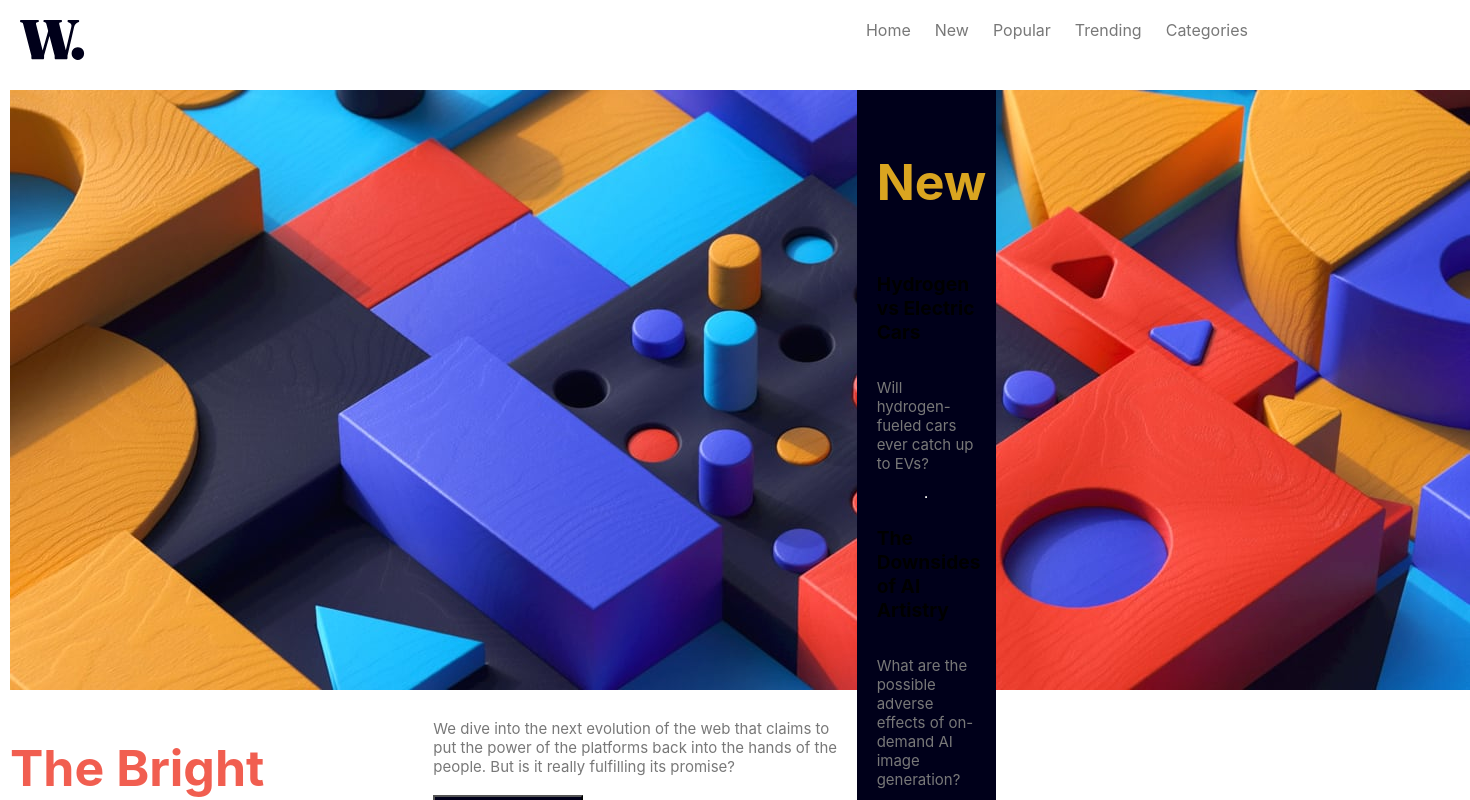
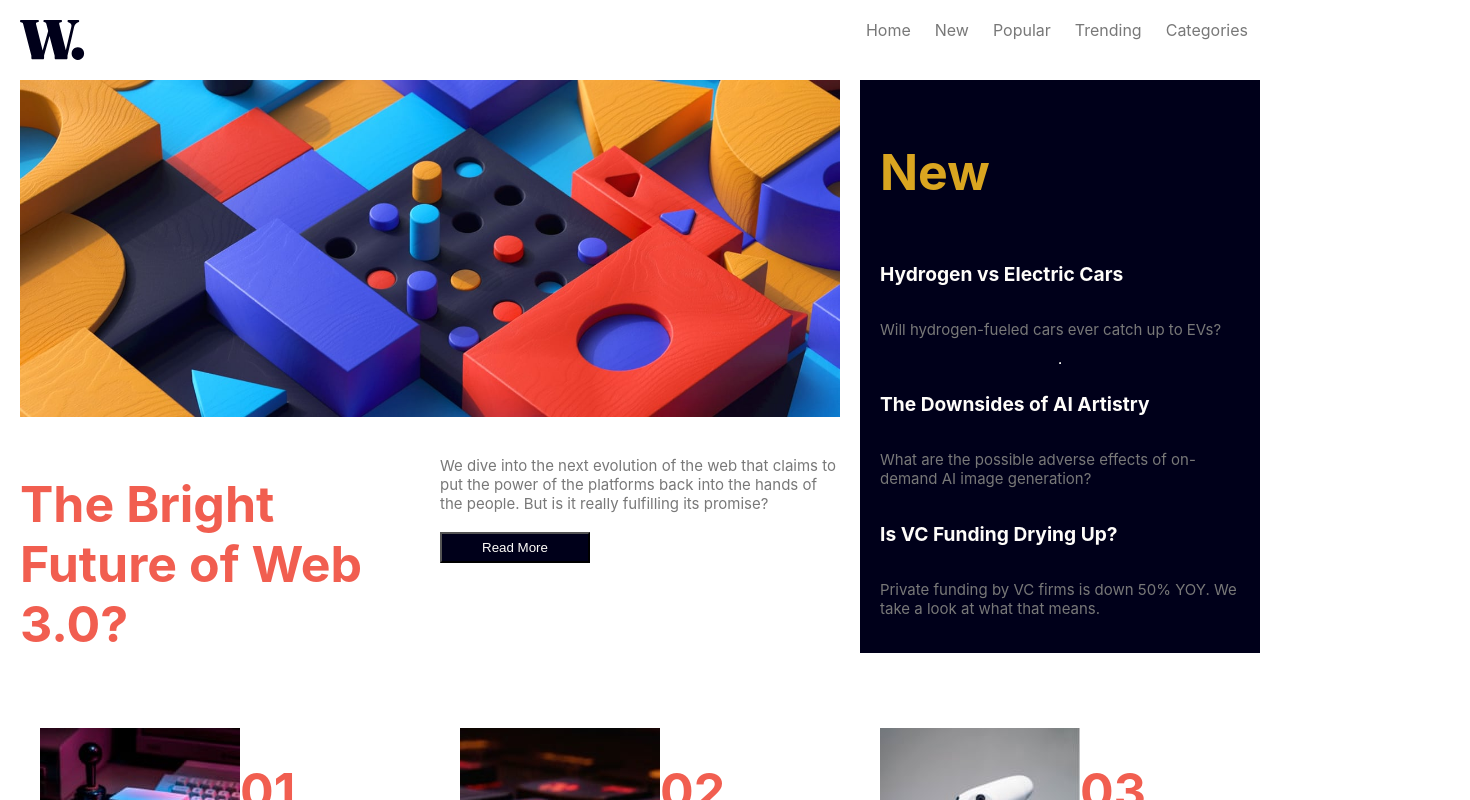
Before and after one commit to taphead/test-react-app, a React (Create React App) app: page / in a window 1280 px wide. Shown: the top 800 px of the page, 1470 px wide, since content can reach past the window. Built offline with nearby package versions, Linux system fonts and the light colour scheme.

Commit message:
css fixes

```diff
--- a/src/App.css
+++ b/src/App.css
@@ -1,10 +1,9 @@
 .grid-container {
   display: grid;
   grid-template-columns: 1fr 1fr 1fr;
-  grid-template-rows: 1fr 1fr 1fr;
-  gap: 10px;
-  height: 100vh;
-  padding: 10px;
+  grid-template-rows: auto auto 1fr;
+  gap: 20px;
+  margin: 20px;
 }
 
 .banner {
@@ -34,35 +33,3 @@
 #card3 {
   grid-area: 3 / 3 / 4 / 4;
 }
-
-/* .grid-container {
-  display: grid;
-  grid-template-columns: repeat(3, 1fr);
-  grid-template-rows: auto auto 1fr;
-  grid-template-areas:
-    "banner banner newblock"
-    "boldtext readblock newblock"
-    "card1 card2 card3";
-}
-
-.banner {
-  grid-area: banner;
-}
-.newblock {
-  grid-area: newblock;
-}
-.boldtext {
-  grid-area: boldtext;
-}
-.readblock {
-  grid-area: readblock;
-}
-.card:nth-child(5) {
-  grid-area: card1;
-}
-.card:nth-child(6) {
-  grid-area: card2;
-}
-.card:nth-child(7) {
-  grid-area: card3;
-} */
--- a/src/App.js
+++ b/src/App.js
@@ -24,6 +24,7 @@ function App() {
           head="Reviving Retro PCs"
           text="What happens when old PCs are given modern upgrades?"
           name="card1"
+          className="card1"
         ></Card>
         <Card
           img={cardImg2}
@@ -31,6 +32,7 @@ function App() {
           head="Top laptops of 2022"
           text="Our best picks for various needs and budgets."
           name="card2"
+          className="card2"
         ></Card>
         <Card
           img={cardImg3}
@@ -38,6 +40,7 @@ function App() {
           head="The growth of gaming"
           text="How the pandemic has sparked fresh opportunities."
           name="card3"
+          className="card3"
         ></Card>
       </div>
     </div>
--- a/src/components/NewBlock.css
+++ b/src/components/NewBlock.css
@@ -1,7 +1,6 @@
 .newblockdiv {
   display: flex;
   flex-direction: column;
-  width: 24%;
   background-color: hsl(240, 100%, 5%);
   padding: 20px;
 }
@@ -19,7 +18,7 @@ h2 {
   color: goldenrod;
 }
 
-h3 {
+.blockhead {
   color: hsl(36, 100%, 99%);
 }
 
--- a/src/components/NewBlock.jsx
+++ b/src/components/NewBlock.jsx
@@ -5,15 +5,15 @@ export default function NewBlock({ name }) {
     <div className={name}>
       <div className="newblockdiv">
         <h2>New</h2>
-        <h3>Hydrogen vs Electric Cars</h3>
+        <h3 className="blockhead">Hydrogen vs Electric Cars</h3>
         <p>Will hydrogen-fueled cars ever catch up to EVs?</p>
         <hr />
-        <h3>The Downsides of AI Artistry</h3>
+        <h3 className="blockhead">The Downsides of AI Artistry</h3>
         <p>
           What are the possible adverse effects of on-demand AI image
           generation?
         </p>
-        <h3>Is VC Funding Drying Up?</h3>
+        <h3 className="blockhead">Is VC Funding Drying Up?</h3>
         <p>
           Private funding by VC firms is down 50% YOY. We take a look at what
           that means.
--- a/src/components/banner.css
+++ b/src/components/banner.css
@@ -0,0 +1,3 @@
+.banner {
+  width: 100%;
+}
```
